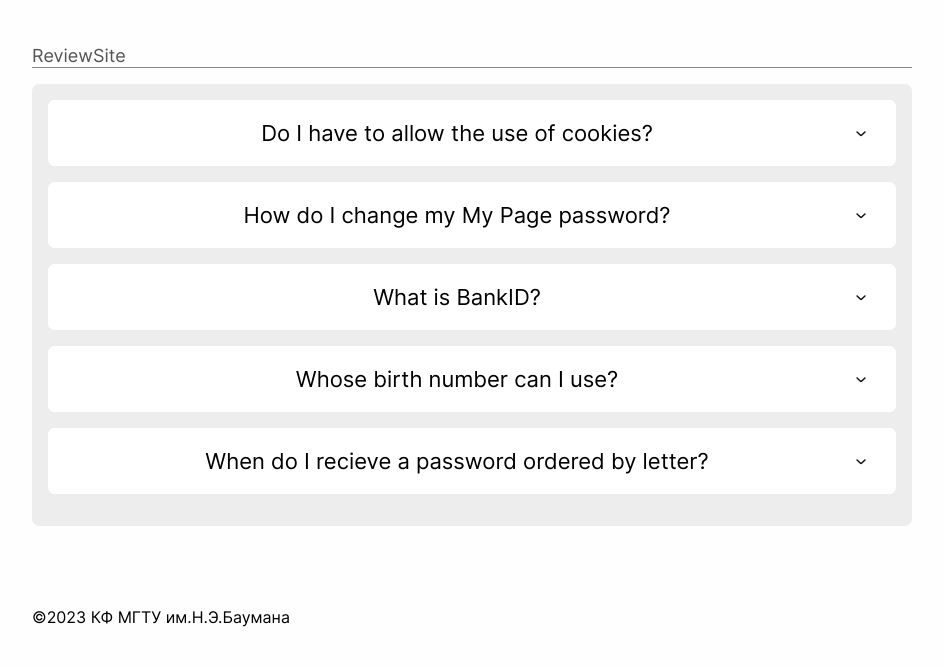
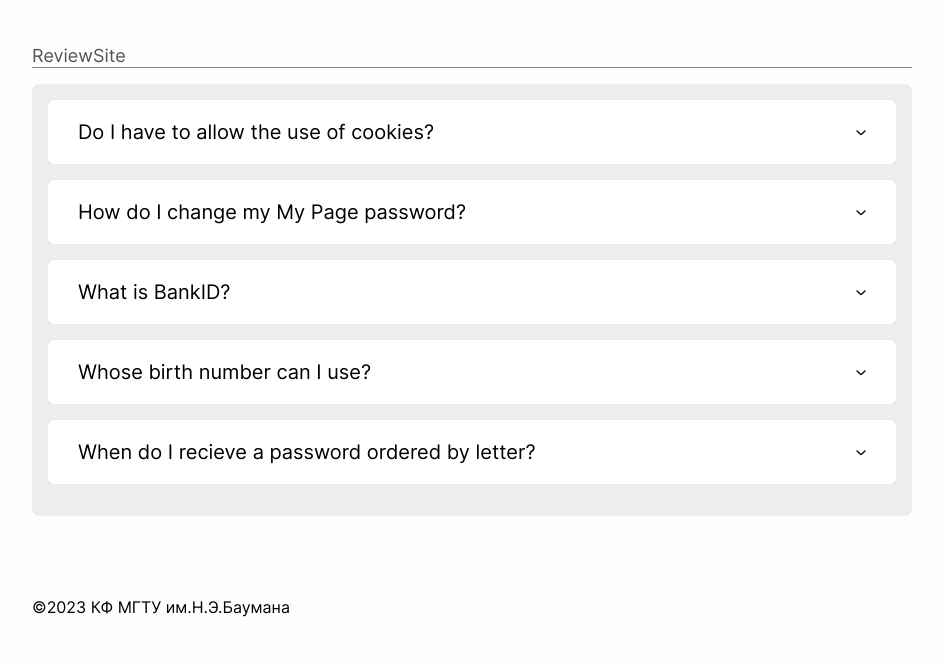
Before and after one commit to Lizaakishina/ReviewSite, a React (Create React App) app: page / in a window 1280 px wide. Shown: the top 666 px of the page, without its empty margins (168-1111 px from the left). Built offline with nearby package versions, Linux system fonts and the light colour scheme.

Commit message:
feat: закрытие аккордеона по кнопке 'комментировать'

```diff
--- a/src/blocks/acc/__header/acc__header.css
+++ b/src/blocks/acc/__header/acc__header.css
@@ -5,7 +5,7 @@
   background-color: white;
   border: 0;
   border-radius: 7px;
-  font-size: 22px;
-  text-align: center;
+  font-size: 20px;
+  text-align: start;
   cursor: pointer;
 }
--- a/src/components/AccordionItem.js
+++ b/src/components/AccordionItem.js
@@ -8,7 +8,8 @@ export const AccordionItem = ({faqItem, onClick, isOpen}) => {
     <li className="acc__item">
       <button
         className="acc__header"
-        onClick={() => onClick()}>
+        onClick={() => onClick()}
+      >
           {faqItem.title}
           <ArrowIcon className={`acc__arrow ${isOpen ? "active" : ""}`} />
       </button>
@@ -34,7 +35,7 @@ export const AccordionItem = ({faqItem, onClick, isOpen}) => {
                   <label className="acc__label" for="cool">Отлично</label>
                 </div>
               </div>
-              <button className="acc__comment">Комментировать</button>
+              <button className={`acc__comment`} type="submit" onClick={() => onClick()}>Комментировать</button>
             </div>
           </div>
         </div>
```
